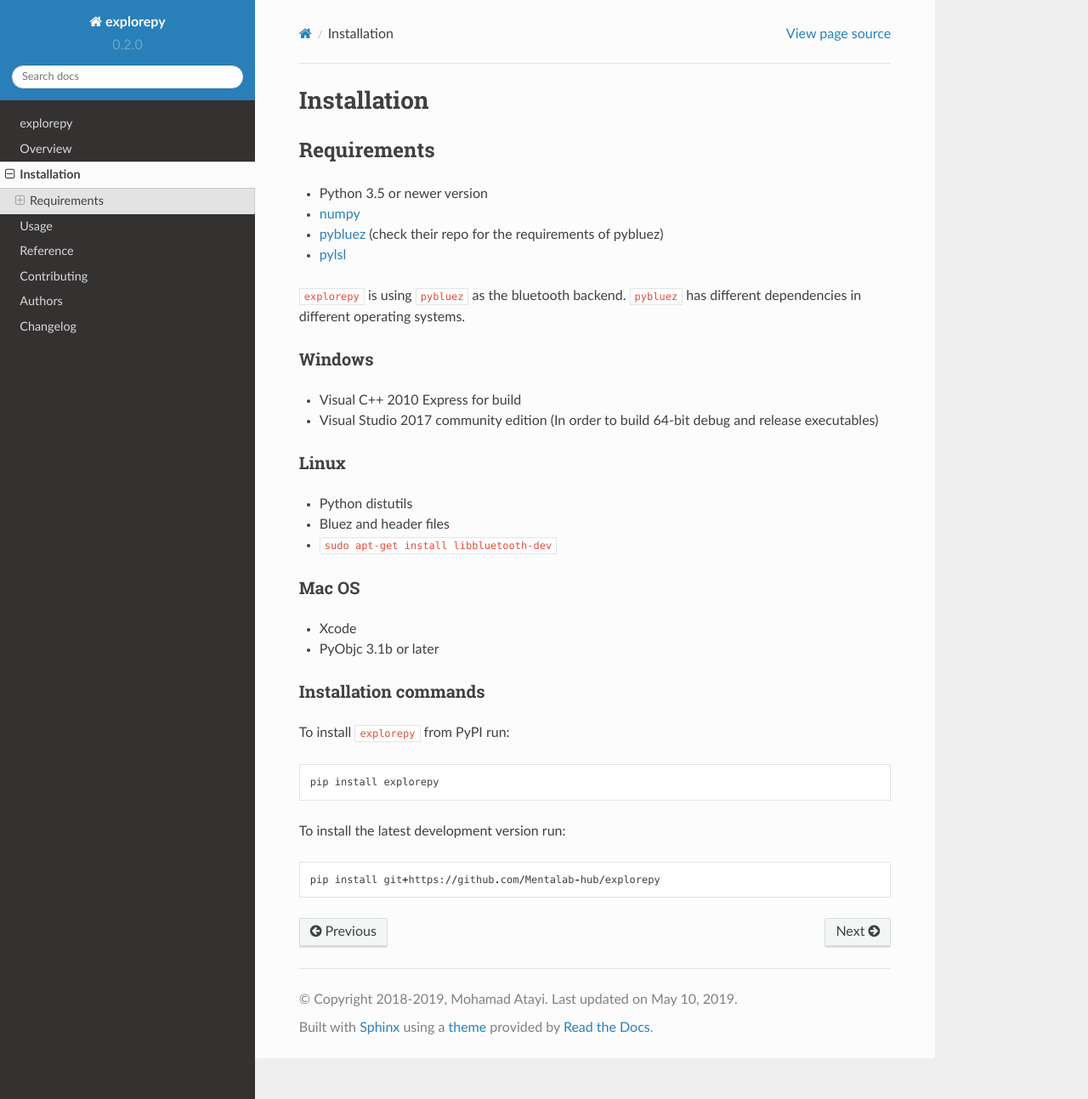
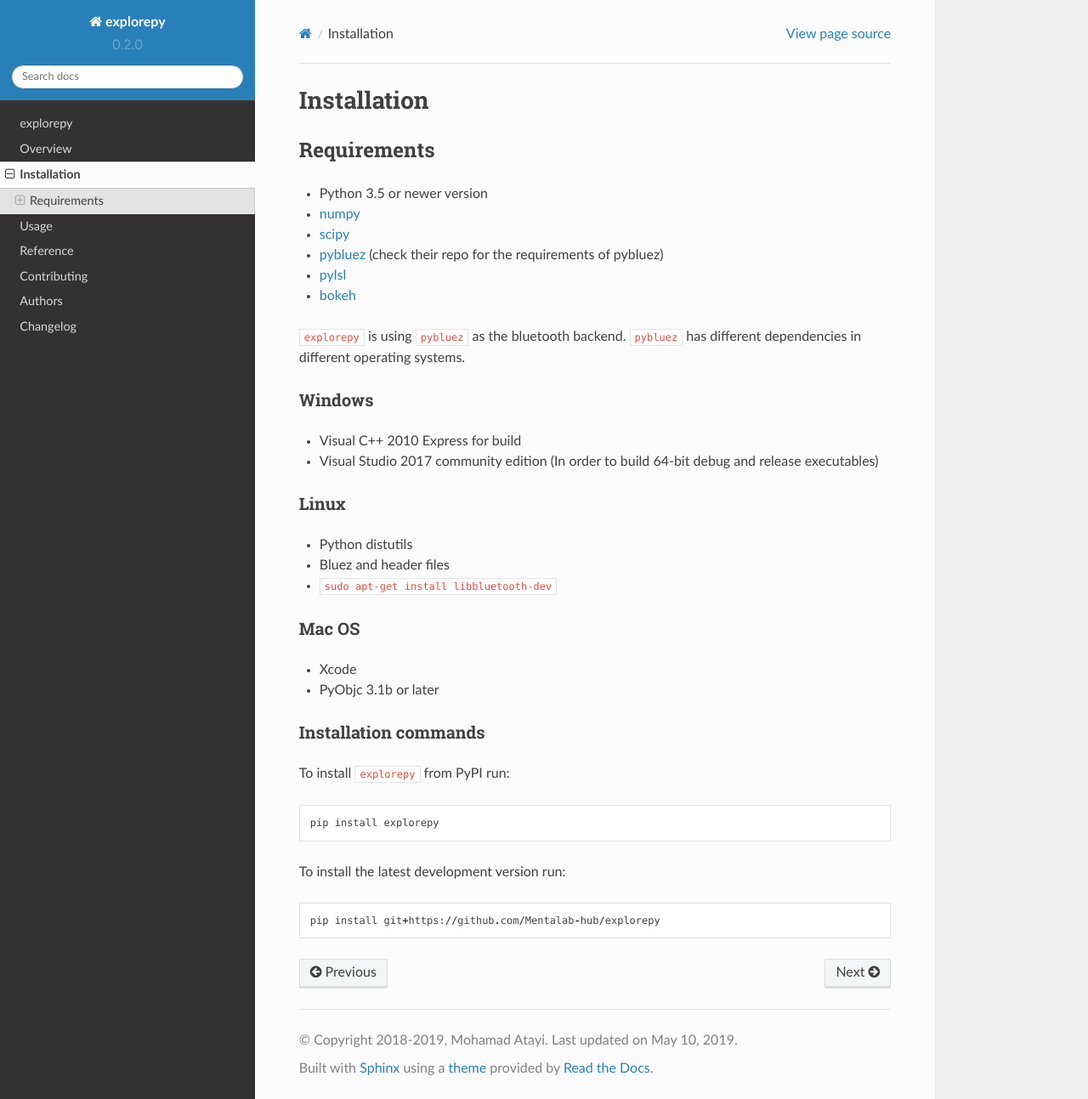
Before and after one commit to EEGKit/explorepy, a Sphinx documentation site: the page built from docs/installation.rst, in a window 1280 px wide and 1293 px high. Shown: the whole window at 85% size. Built offline with Sphinx 7.4.7 and the Read the Docs theme 2.0.0, drawn with Linux system fonts in a browser that asks for light colours.

Commit message:
update dependencies

```diff
--- a/docs/installation.rst
+++ b/docs/installation.rst
@@ -7,8 +7,10 @@
 ------------
 * Python 3.5 or newer version
 * `numpy <https://github.com/pybluez/pybluez>`_
+* `scipy <https://github.com/scipy/scipy>`_
 * `pybluez <https://github.com/pybluez/pybluez>`_ (check their repo for the requirements of pybluez)
 * `pylsl <https://github.com/labstreaminglayer/liblsl-Python>`_
+* `bokeh <https://github.com/bokeh/bokeh>`_
 
 ``explorepy`` is using ``pybluez`` as the bluetooth backend. ``pybluez`` has different dependencies in different operating systems.
 
```
